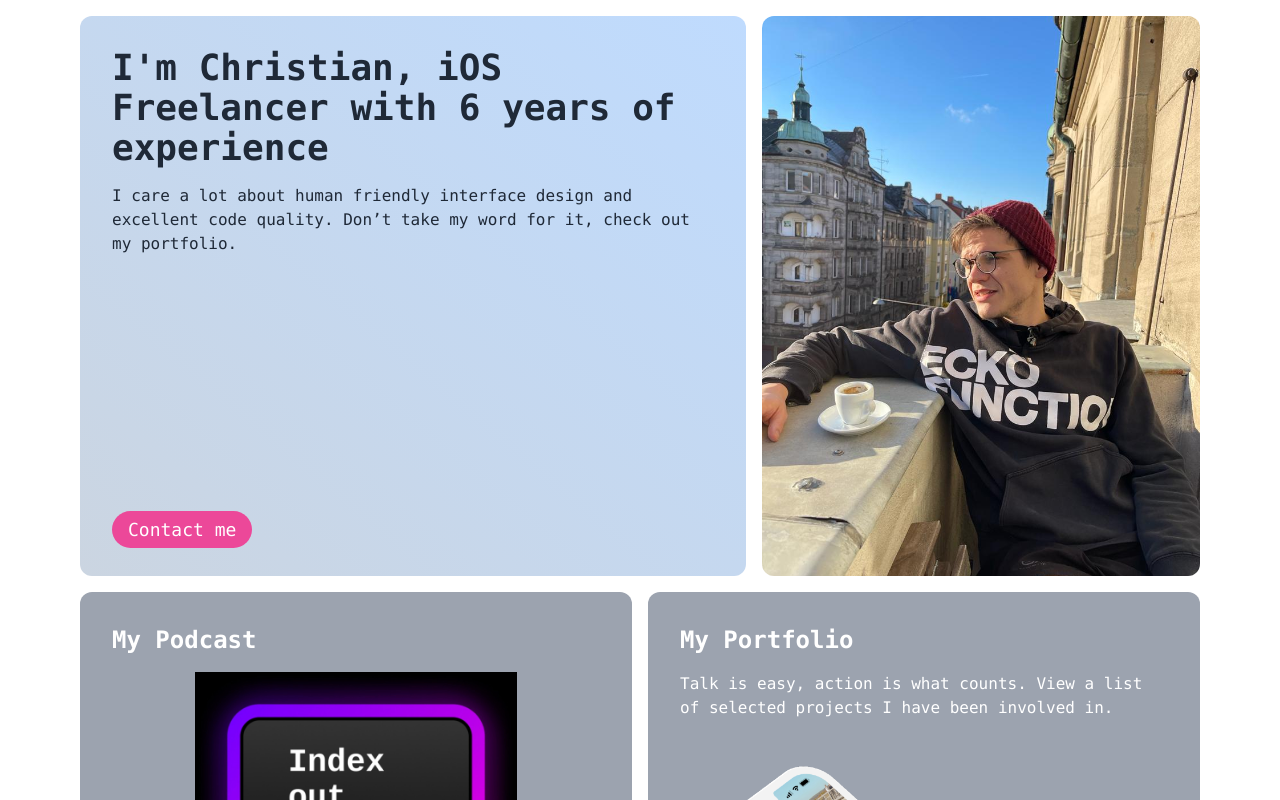
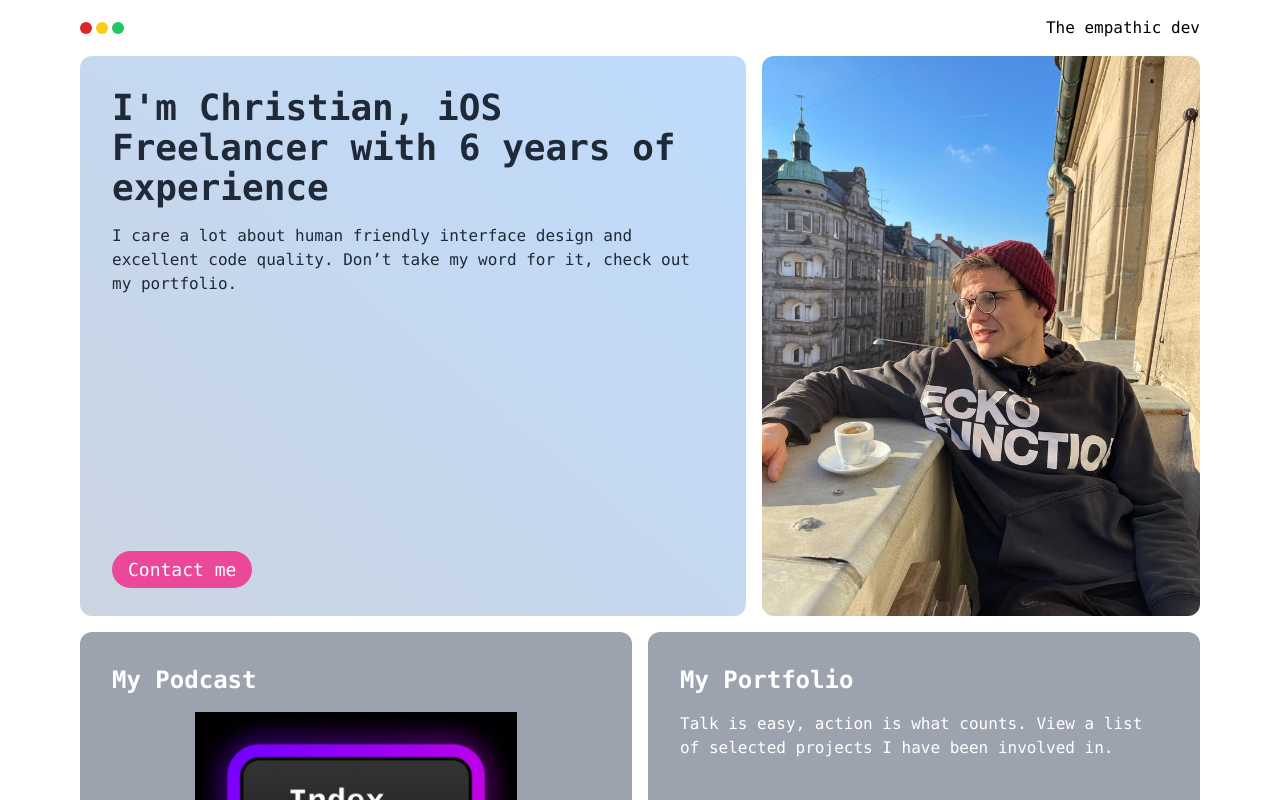
Before and after one commit to ChristianNorbertBraun/theempathicdev, a SvelteKit app: page / in a window 1280 px wide. Shown: the top 800 px of the page. Built offline with nearby package versions, Linux system fonts and the light colour scheme.

Commit message:
Add header

```diff
--- a/src/routes/+page.svelte
+++ b/src/routes/+page.svelte
@@ -3,7 +3,14 @@
 	import Card from '../lib/Card.svelte';
 </script>
 
-<div class="grid grid-cols-1 w-screen p-4 gap-4 md:grid-cols-10 max-w-6xl m-auto">
+<div class="max-w-6xl m-auto w-screen p-4">
+	<div class="pb-4 flex gap-1 items-center">
+		<div class="h-3 w-3 bg-red-600 rounded-full" />
+		<div class="h-3 w-3 bg-yellow-400 rounded-full" />
+		<div class="h-3 w-3 bg-green-500 rounded-full" />
+		<span class="ml-auto">The empathic dev</span>
+	</div>
+	<div class="grid grid-cols-1 gap-4 md:grid-cols-10">
 		<Card class="bg-gradient-to-tr from-slate-300 to-blue-200 text-gray-800 md:col-span-6">
 			<h1 class="text-4xl font-bold">I'm Christian, iOS Freelancer with 6 years of experience</h1>
 			<p>
@@ -17,16 +24,25 @@ import Card from '../lib/Card.svelte';
 				>
 			</div>
 		</Card>
-	<Card class="bg-[url('/img/avatar.jpeg')] bg-cover bg-center md:col-span-4">
-	</Card>
+		<Card class="bg-[url('/img/avatar.jpeg')] bg-cover bg-center md:col-span-4" />
 		<Card class="bg-black md:col-span-5 text-white">
 			<h2 class="text-2xl font-semibold">My Podcast</h2>
-		<img class="max-h-[65%] object-contain justify-self-center place-content-center" src="img/ioob.jpg" alt="The logo of the Index out of Bounds podcast"/>
-		<ArrowButton link="https://anchor.fm/indexoutofbounds"/>
+			<img
+				class="max-h-[65%] object-contain justify-self-center place-content-center"
+				src="img/ioob.jpg"
+				alt="The logo of the Index out of Bounds podcast"
+			/>
+			<ArrowButton link="https://anchor.fm/indexoutofbounds" />
 		</Card>
-	<Card class="bg-emerald-400 md:col-span-5 text-white bg-[url('/img/portfolio.png')] bg-contain bg-origin-padding bg-[bottom_-5rem_right_1.5rem] md:bg-[bottom_-3rem_right_1.5rem] bg-no-repeat">
+		<Card
+			class="bg-emerald-400 md:col-span-5 text-white bg-[url('/img/portfolio.png')] bg-contain bg-origin-padding bg-[bottom_-5rem_right_1.5rem] md:bg-[bottom_-3rem_right_1.5rem] bg-no-repeat"
+		>
 			<h2 class="text-2xl font-semibold">My Portfolio</h2>
-		<p>Talk is easy, action is what counts. View a list of selected projects I have been involved in.</p>
-		<ArrowButton link="/portfolio"/>
+			<p>
+				Talk is easy, action is what counts. View a list of selected projects I have been involved
+				in.
+			</p>
+			<ArrowButton link="/portfolio" />
 		</Card>
 	</div>
+</div>
```
Lines whose indentation alone changed are shown as unchanged.
